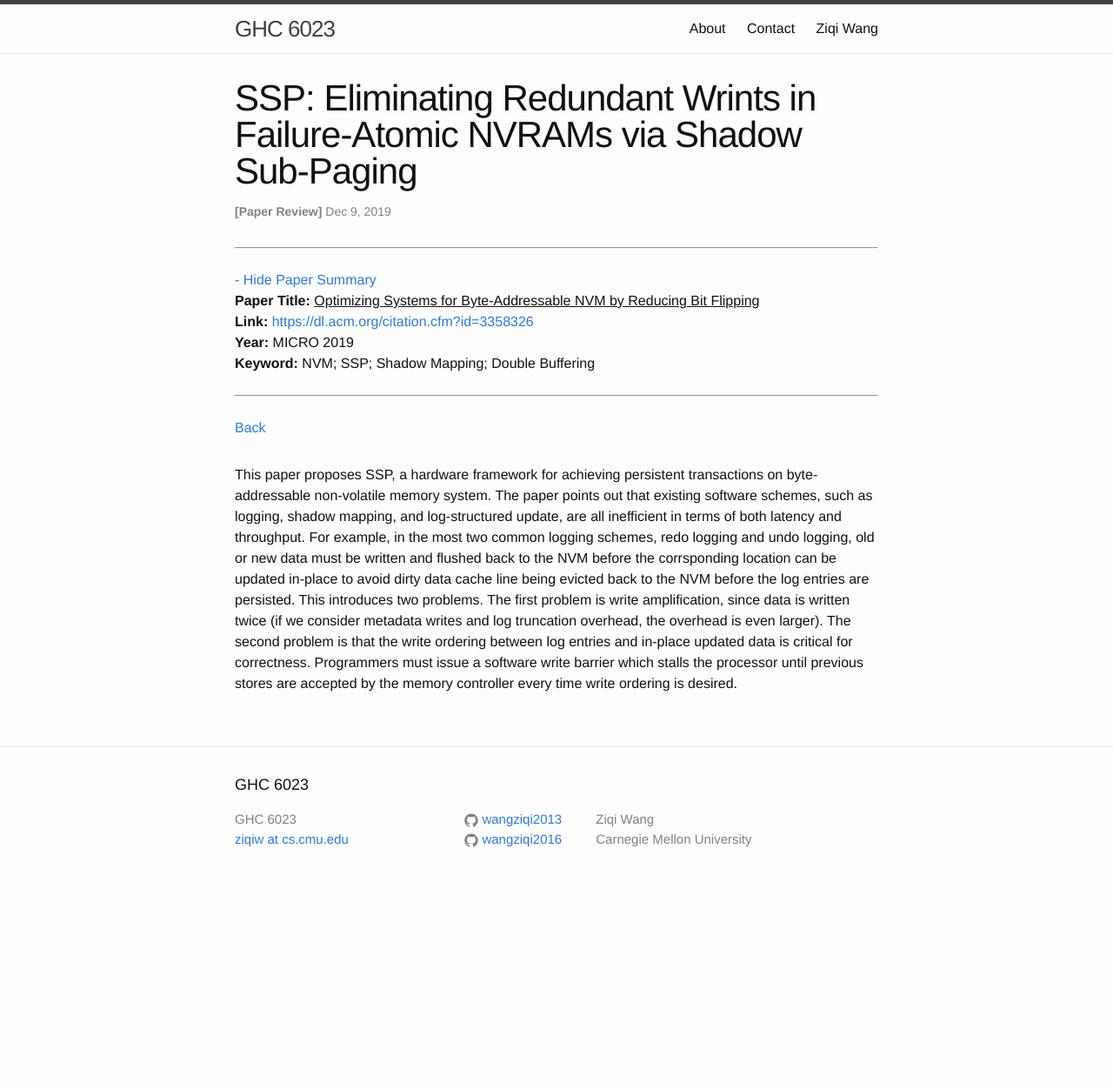
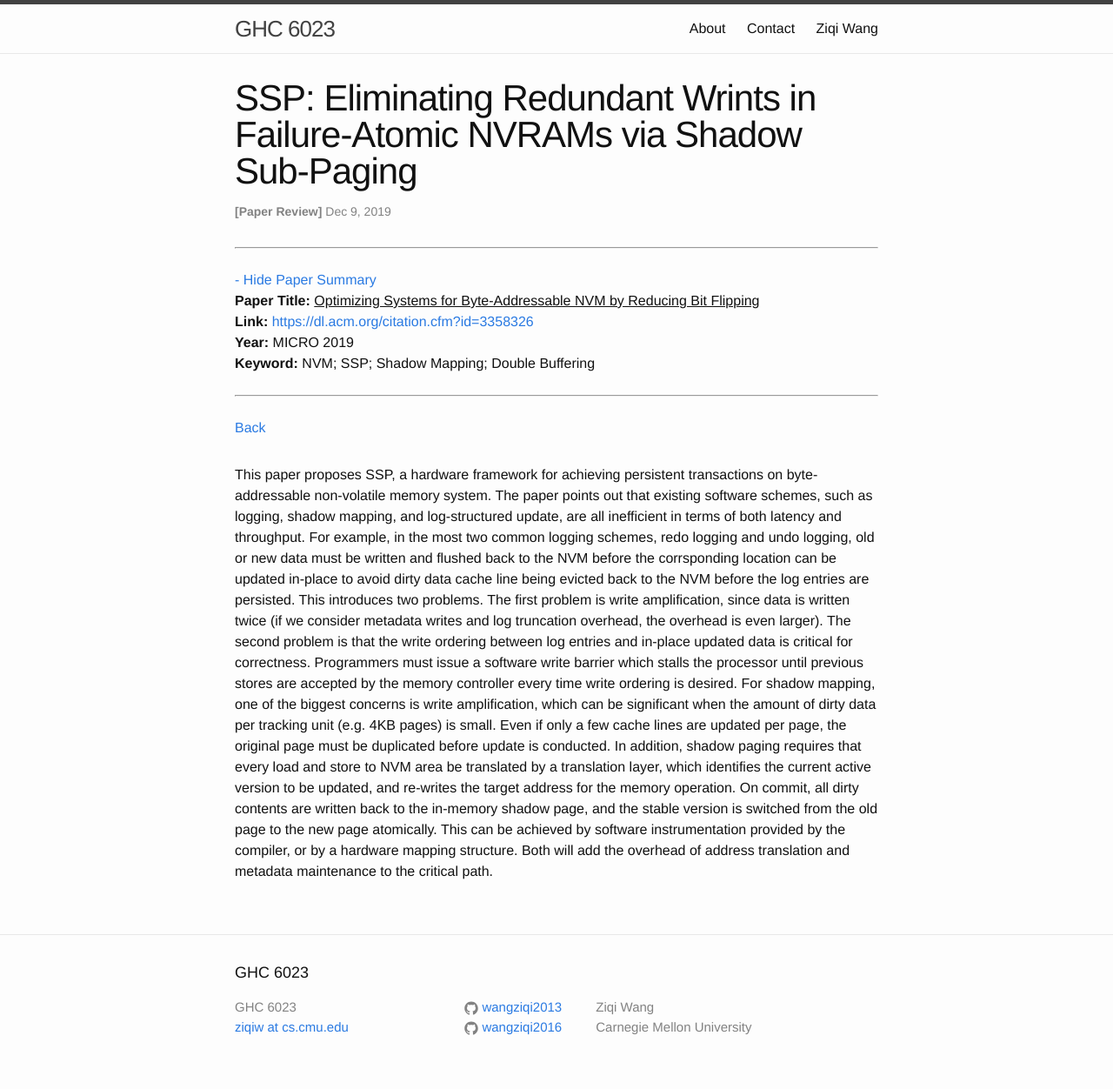
Before and after one commit to wangziqi2013/wangziqi2013.github.io, a Jekyll site: the page built from _posts/2019-12-08-ssp.markdown, in a window 1280 px wide. Shown: the whole page at 87% size. Built offline with Jekyll 4.4.1, drawn with Linux system fonts in a browser that asks for light colours; before the commit the page ends 1036 px from its top, so only the background shows below that.

Commit message:
Adding shadow paging

```diff
--- a/_posts/2019-12-08-ssp.markdown
+++ b/_posts/2019-12-08-ssp.markdown
@@ -22,3 +22,11 @@ This introduces two problems. The first problem is write amplification, since da
 metadata writes and log truncation overhead, the overhead is even larger). The second problem is that the write ordering
 between log entries and in-place updated data is critical for correctness. Programmers must issue a software write barrier
 which stalls the processor until previous stores are accepted by the memory controller every time write ordering is desired.
+For shadow mapping, one of the biggest concerns is write amplification, which can be significant when the amount of dirty
+data per tracking unit (e.g. 4KB pages) is small. Even if only a few cache lines are updated per page, the original
+page must be duplicated before update is conducted. In addition, shadow paging requires that every load and store to
+NVM area be translated by a translation layer, which identifies the current active version to be updated, and re-writes
+the target address for the memory operation. On commit, all dirty contents are written back to the in-memory shadow page,
+and the stable version is switched from the old page to the new page atomically. This can be achieved by software
+instrumentation provided by the compiler, or by a hardware mapping structure. Both will add the overhead of address translation
+and metadata maintenance to the critical path.
```
